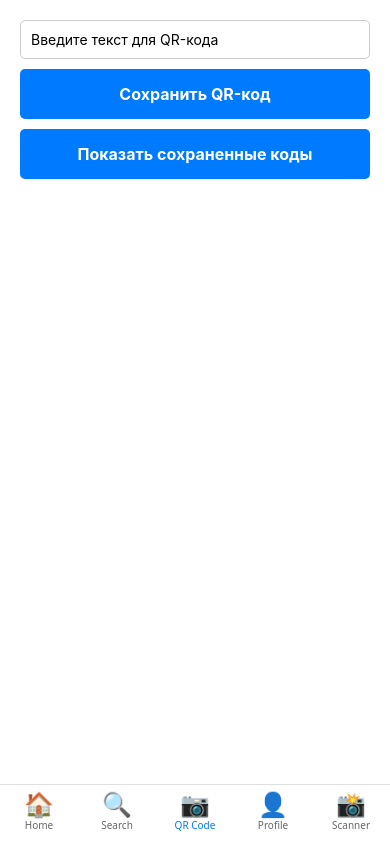
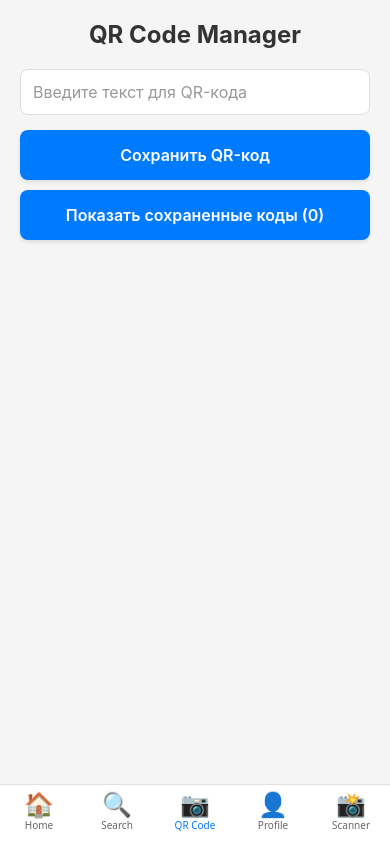
Before and after one commit to annatitova227-del/-, a React Native app: screen /QRCode in a window 390 px wide. Built offline with nearby package versions, Linux system fonts and the light colour scheme.

Commit message:
feat: add new screens and configurations

```diff
--- a/src/TabNavigator.tsx
+++ b/src/TabNavigator.tsx
@@ -12,32 +12,32 @@ import {useSafeAreaInsets} from 'react-native-safe-area-context';
 const Tab = createBottomTabNavigator();
 
 // Компоненты иконок
-const HomeIcon = ({color}) => (
+const HomeIcon = ({color}: {color: string}) => (
   <Text style={[styles.iconText, {color}]}>🏠</Text>
 );
 
-const SearchIcon = ({color}) => (
+const SearchIcon = ({color}: {color: string}) => (
   <Text style={[styles.iconText, {color}]}>🔍</Text>
 );
 
-const QRCodeIcon = ({color}) => (
+const QRCodeIcon = ({color}: {color: string}) => (
   <Text style={[styles.iconText, {color}]}>📷</Text>
 );
 
-const ProfileIcon = ({color}) => (
+const ProfileIcon = ({color}: {color: string}) => (
   <Text style={[styles.iconText, {color}]}>👤</Text>
 );
 
-const ScannerIcon = ({color}) => (
+const ScannerIcon = ({color}: {color: string}) => (
   <Text style={[styles.iconText, {color}]}>📸</Text>
 );
 
 // Функции для tabBarIcon
-const homeIcon = ({color}) => <HomeIcon color={color} />;
-const searchIcon = ({color}) => <SearchIcon color={color} />;
-const qrCodeIcon = ({color}) => <QRCodeIcon color={color} />;
-const profileIcon = ({color}) => <ProfileIcon color={color} />;
-const scannerIcon = ({color}) => <ScannerIcon color={color} />;
+const homeIcon = ({color}: {color: string}) => <HomeIcon color={color} />;
+const searchIcon = ({color}: {color: string}) => <SearchIcon color={color} />;
+const qrCodeIcon = ({color}: {color: string}) => <QRCodeIcon color={color} />;
+const profileIcon = ({color}: {color: string}) => <ProfileIcon color={color} />;
+const scannerIcon = ({color}: {color: string}) => <ScannerIcon color={color} />;
 
 const styles = StyleSheet.create({
   container: {
--- a/src/UserProfileScreen.tsx
+++ b/src/UserProfileScreen.tsx
@@ -3,7 +3,7 @@ import React from 'react';
 import { View, Text, TouchableOpacity, Image, StyleSheet, ScrollView } from 'react-native';
 import { SafeAreaView } from 'react-native-safe-area-context';
 
-export default function UserProfileScreen({ route, navigation }) {
+export default function UserProfileScreen({ route, navigation }: any) {
 
   const { userData } = route.params;
 
--- a/src/screens/QRCodeScreen.tsx
+++ b/src/screens/QRCodeScreen.tsx
@@ -11,16 +11,15 @@ import {
 } from 'react-native';
 import AsyncStorage from '@react-native-async-storage/async-storage';
 
-// Интерфейс для TypeScript (если используете .tsx)
-// interface QRCodeItem {
-//     id: string;
-//     text: string;
-//     date: string;
-// }
+interface QRCodeItem {
+    id: string;
+    text: string;
+    date: string;
+}
 
 export default function QRCodeScreen() {
     const [inputValue, setInputValue] = useState('');
-    const [savedQRCodes, setSavedQRCodes] = useState([]);
+    const [savedQRCodes, setSavedQRCodes] = useState<QRCodeItem[]>([]);
     const [showSavedCodes, setShowSavedCodes] = useState(false);
 
     const loadSavedQRCodes = async () => {
@@ -41,7 +40,7 @@ export default function QRCodeScreen() {
         }
 
         try {
-            const newItem = {
+            const newItem: QRCodeItem = {
                 id: Date.now().toString(),
                 text: inputValue,
                 date: new Date().toLocaleString(),
@@ -58,29 +57,65 @@ export default function QRCodeScreen() {
         }
     };
 
+    const clearAllQRCodes = async () => {
+        try {
+            await AsyncStorage.removeItem('savedQRCodes');
+            setSavedQRCodes([]);
+            Alert.alert('Успех', 'Все QR-коды удалены');
+        } catch (error) {
+            console.error('Error clearing QR codes:', error);
+            Alert.alert('Ошибка', 'Не удалось очистить QR-коды');
+        }
+    };
+
     useEffect(() => {
         loadSavedQRCodes();
     }, []);
 
     return (
         <View style={styles.container}>
+            <Text style={styles.title}>QR Code Manager</Text>
+
             <TextInput
                 style={styles.input}
                 value={inputValue}
                 onChangeText={setInputValue}
                 placeholder="Введите текст для QR-кода"
+                placeholderTextColor="#999"
             />
+
             <TouchableOpacity style={styles.button} onPress={saveQRCode}>
                 <Text style={styles.buttonText}>Сохранить QR-код</Text>
             </TouchableOpacity>
+
             <TouchableOpacity style={styles.button} onPress={() => setShowSavedCodes(true)}>
-                <Text style={styles.buttonText}>Показать сохраненные коды</Text>
+                <Text style={styles.buttonText}>
+                    Показать сохраненные коды ({savedQRCodes.length})
+                </Text>
             </TouchableOpacity>
 
-            <Modal visible={showSavedCodes} animationType="slide">
+            {savedQRCodes.length > 0 && (
+                <TouchableOpacity style={styles.clearButton} onPress={clearAllQRCodes}>
+                    <Text style={styles.clearButtonText}>Очистить все</Text>
+                </TouchableOpacity>
+            )}
+
+            <Modal
+                visible={showSavedCodes}
+                animationType="slide"
+                presentationStyle="pageSheet"
+            >
                 <View style={styles.modalContainer}>
-                    <Text style={styles.modalTitle}>Сохраненные QR-коды</Text>
-                    <ScrollView>
+                    <Text style={styles.modalTitle}>
+                        Сохраненные QR-коды ({savedQRCodes.length})
+                    </Text>
+
+                    {savedQRCodes.length === 0 ? (
+                        <View style={styles.emptyState}>
+                            <Text style={styles.emptyStateText}>Нет сохраненных QR-кодов</Text>
+                        </View>
+                    ) : (
+                        <ScrollView style={styles.scrollView}>
                             {savedQRCodes.map((item) => (
                                 <View key={item.id} style={styles.codeItem}>
                                     <Text style={styles.codeText}>{item.text}</Text>
@@ -88,6 +123,8 @@ export default function QRCodeScreen() {
                                 </View>
                             ))}
                         </ScrollView>
+                    )}
+
                     <TouchableOpacity
                         style={styles.closeButton}
                         onPress={() => setShowSavedCodes(false)}
@@ -104,61 +141,112 @@ const styles = StyleSheet.create({
     container: {
         flex: 1,
         padding: 20,
-        backgroundColor: '#fff',
+        backgroundColor: '#f5f5f5',
+    },
+    title: {
+        fontSize: 24,
+        fontWeight: 'bold',
+        textAlign: 'center',
+        marginBottom: 20,
+        color: '#333',
     },
     input: {
         borderWidth: 1,
-        borderColor: '#ccc',
-        padding: 10,
-        borderRadius: 5,
-        marginBottom: 10,
+        borderColor: '#ddd',
+        padding: 12,
+        borderRadius: 8,
+        marginBottom: 15,
+        backgroundColor: '#fff',
+        fontSize: 16,
     },
     button: {
         backgroundColor: '#007AFF',
         padding: 15,
-        borderRadius: 5,
+        borderRadius: 8,
         alignItems: 'center',
         marginBottom: 10,
+        shadowColor: '#000',
+        shadowOffset: { width: 0, height: 2 },
+        shadowOpacity: 0.1,
+        shadowRadius: 4,
+        elevation: 3,
     },
     buttonText: {
         color: '#fff',
         fontSize: 16,
-        fontWeight: 'bold',
+        fontWeight: '600',
+    },
+    clearButton: {
+        backgroundColor: '#FF3B30',
+        padding: 15,
+        borderRadius: 8,
+        alignItems: 'center',
+        marginBottom: 10,
+    },
+    clearButtonText: {
+        color: '#fff',
+        fontSize: 16,
+        fontWeight: '600',
     },
     modalContainer: {
         flex: 1,
         padding: 20,
-        backgroundColor: '#fff',
+        backgroundColor: '#f5f5f5',
+        paddingTop: 50,
     },
     modalTitle: {
         fontSize: 20,
         fontWeight: 'bold',
         marginBottom: 20,
         textAlign: 'center',
+        color: '#333',
+    },
+    scrollView: {
+        flex: 1,
     },
     codeItem: {
         padding: 15,
         borderBottomWidth: 1,
         borderBottomColor: '#eee',
+        backgroundColor: '#fff',
+        borderRadius: 8,
+        marginBottom: 10,
+        shadowColor: '#000',
+        shadowOffset: { width: 0, height: 1 },
+        shadowOpacity: 0.1,
+        shadowRadius: 2,
+        elevation: 2,
     },
     codeText: {
         fontSize: 16,
         marginBottom: 5,
+        color: '#333',
+        fontWeight: '500',
     },
     codeDate: {
         fontSize: 12,
         color: '#666',
     },
     closeButton: {
-        backgroundColor: '#FF3B30',
+        backgroundColor: '#007AFF',
         padding: 15,
-        borderRadius: 5,
+        borderRadius: 8,
         alignItems: 'center',
         marginTop: 10,
     },
     closeButtonText: {
         color: '#fff',
         fontSize: 16,
-        fontWeight: 'bold',
+        fontWeight: '600',
+    },
+    emptyState: {
+        flex: 1,
+        justifyContent: 'center',
+        alignItems: 'center',
+    },
+    emptyStateText: {
+        fontSize: 16,
+        color: '#666',
+        textAlign: 'center',
     },
 });
--- a/src/screens/Scanner.tsx
+++ b/src/screens/Scanner.tsx
@@ -2,10 +2,10 @@ import React, {useState} from 'react';
 import {View, Text, StyleSheet, Alert} from 'react-native';
 import {RNCamera} from 'react-native-camera';
 
-export default function Scanner({navigation}) {
+export default function Scanner({navigation}: any) {
   const [scanned, setScanned] = useState(false);
 
-  const handleBarCodeScanned = ({data}) => {
+  const handleBarCodeScanned = ({data}: any) => {
     if (!scanned) {
       setScanned(true);
       Alert.alert('QR Code Scanned', `Data: ${data}`, [
--- a/tsconfig.json
+++ b/tsconfig.json
@@ -1,5 +1,5 @@
 {
   "extends": "@react-native/typescript-config",
-  "include": ["**/*.ts", "**/*.tsx", "src/screens/UserProfileScreen.js", "src/TabNavigator.js", "src/App.js", "src/screens/Scanner.js", "src/screens/SearchScreen.js", "src/screens/QRCodeScreen.js", "src/screens/ProfileScreen.js", "src/screens/HomeScreen.js"],
+  "include": ["**/*.ts", "**/*.tsx", "src/screens/UserProfileScreen.js", "src/TabNavigator.tsxxx", "src/App.tsx", "src/screens/Scanner.js", "src/screens/SearchScreen.js", "src/screens/QRCodeScreen.js", "src/screens/ProfileScreen.js", "src/screens/HomeScreen.js"],
   "exclude": ["**/node_modules", "**/Pods"]
 }
```
Lines whose indentation alone changed are shown as unchanged.
